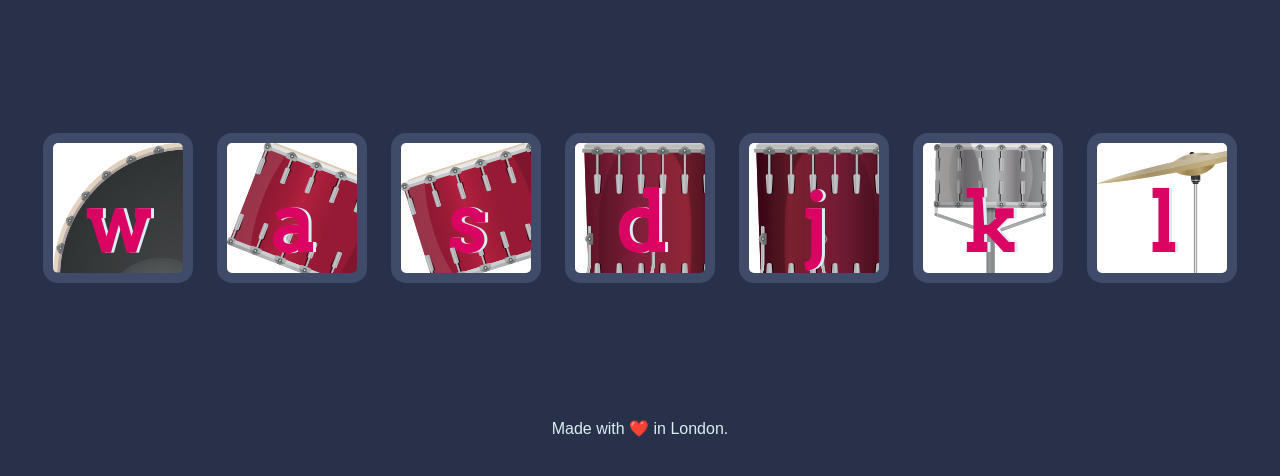
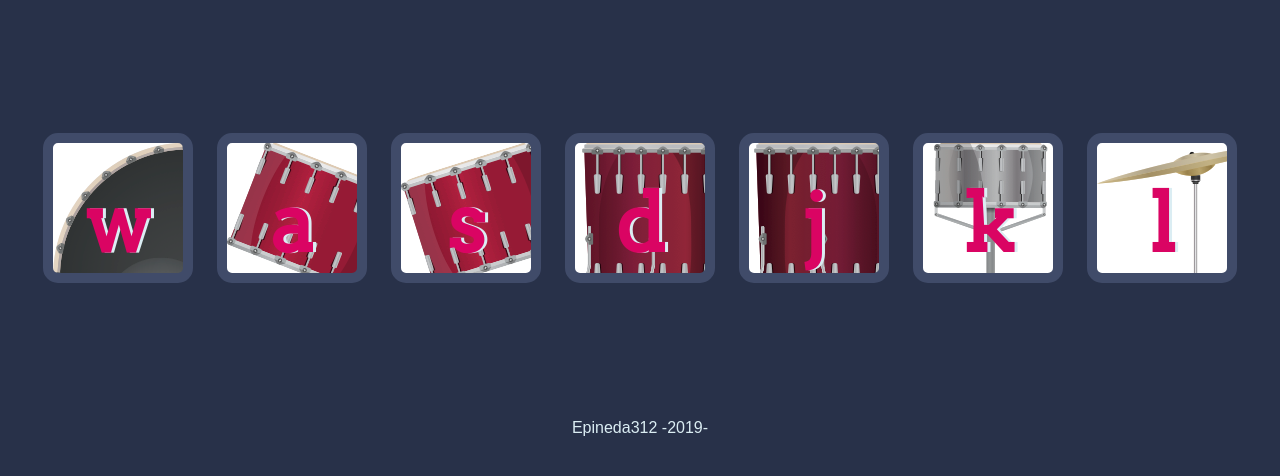
Before and after one commit to Epineda312/DrumKitWebsite, a plain HTML site: page index.html in a window 1280 px wide. Shown: the part 156-632 px from the top of the page. Drawn offline with Linux system fonts and the light colour scheme.

Commit message:
Update index.html

```diff
--- a/index.html
+++ b/index.html
@@ -23,7 +23,7 @@
 
 
   <footer>
-    Made with ❤️ in London.
+    Epineda312 -2019-
   </footer>
   <script src="index.js" charset="utf-8"></script>
 </body>
```
